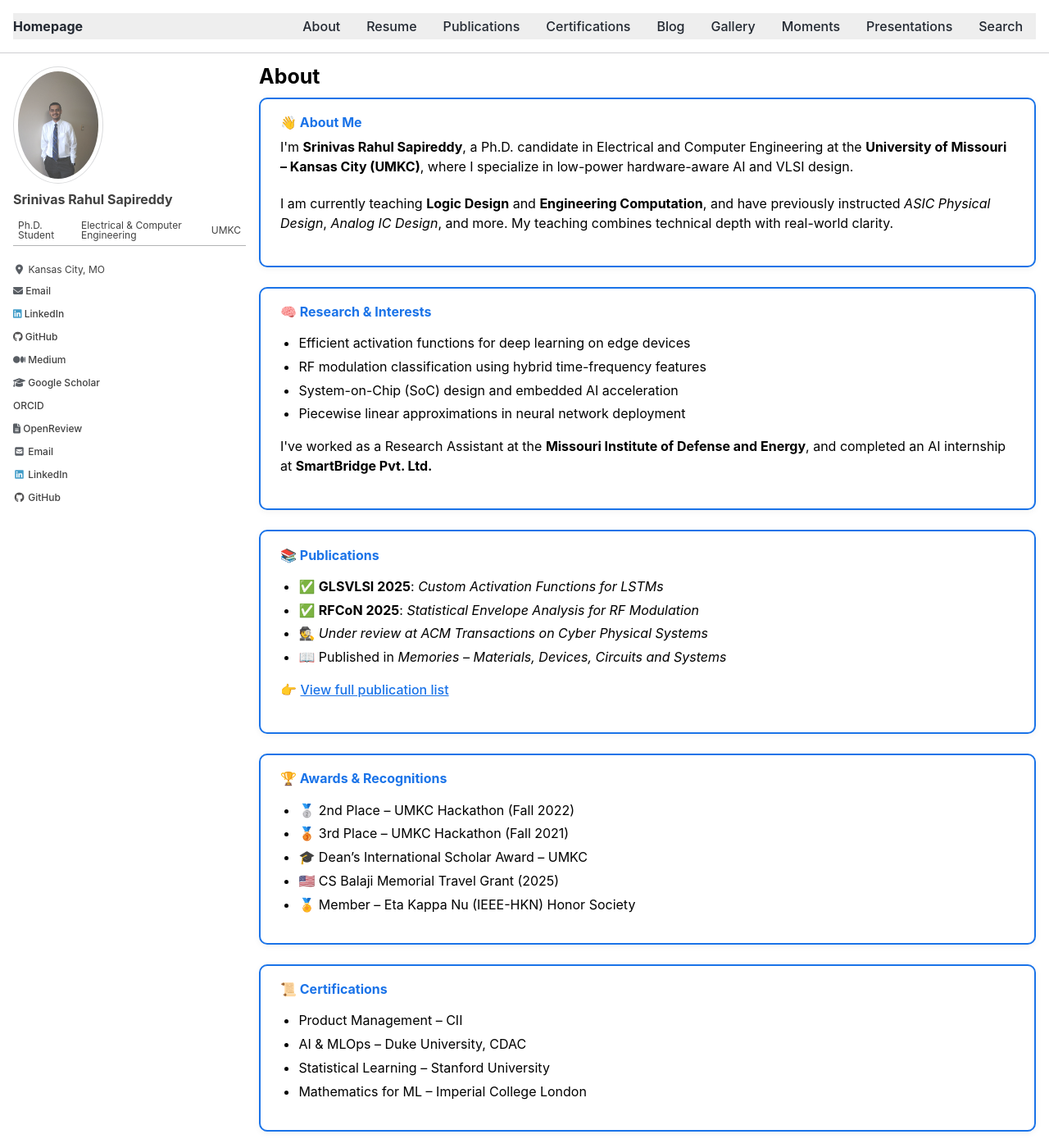
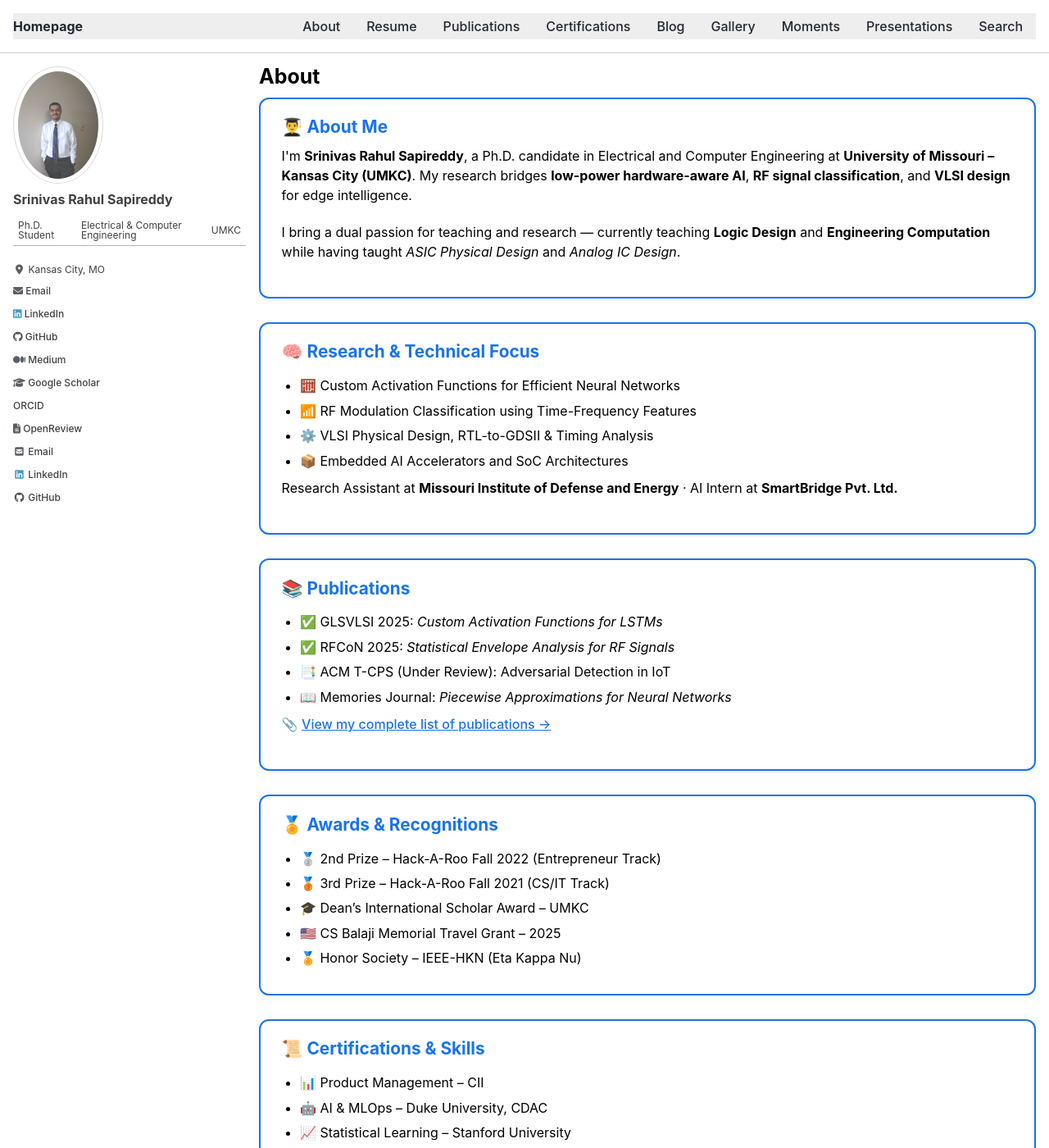
Before and after one commit to srsapireddy/srsapireddy.github.io, a Jekyll site: the page built from _pages/about.md, in a window 1280 px wide and 1400 px high. Shown: the whole window at 82% size. Built offline with Jekyll 4.4.1, drawn with Linux system fonts in a browser that asks for light colours; cached includes are drawn as plain includes; nearby versions of some CDN libraries; some of the changed text lies outside the part shown.

Commit message:
Update about.md

```diff
--- a/_pages/about.md
+++ b/_pages/about.md
@@ -8,31 +8,43 @@ author_profile: true
 <style>
 :root {
   --blue: #1a73e8;
-  --lightblue: #ffffff;
-  --border-radius: 10px;
+  --bg: #ffffff;
+  --hover: #e9f3ff;
   --shadow: 0 2px 8px rgba(0, 0, 0, 0.05);
+  --radius: 12px;
 }
 
 .about-section {
   border: 2px solid var(--blue);
-  background: var(--lightblue);
-  padding: 1.2rem 1.5rem;
-  margin-bottom: 1.5rem;
-  border-radius: var(--border-radius);
+  background: var(--bg);
+  padding: 1.4rem 1.6rem;
+  margin-bottom: 1.8rem;
+  border-radius: var(--radius);
   box-shadow: var(--shadow);
+  transition: 0.3s ease-in-out;
+}
+
+.about-section:hover {
+  background: var(--hover);
+  transform: scale(1.01);
 }
 
 .about-section h3 {
   margin-top: 0;
   color: var(--blue);
+  font-size: 1.3rem;
+  display: flex;
+  align-items: center;
+  gap: 0.5rem;
 }
 
 .about-section ul {
   padding-left: 1.4rem;
+  margin-bottom: 0.6rem;
 }
 
 .about-section li {
-  margin-bottom: 0.3rem;
+  margin-bottom: 0.4rem;
 }
 
 a {
@@ -46,70 +58,73 @@ a:hover {
 </style>
 
 <div class="about-section">
-<h3>👋 About Me</h3>
+<h3>👨‍🎓 About Me</h3>
 <p>
-I'm <strong>Srinivas Rahul Sapireddy</strong>, a Ph.D. candidate in Electrical and Computer Engineering at the <strong>University of Missouri – Kansas City (UMKC)</strong>, where I specialize in low-power hardware-aware AI and VLSI design.
+I'm <strong>Srinivas Rahul Sapireddy</strong>, a Ph.D. candidate in Electrical and Computer Engineering at <strong>University of Missouri – Kansas City (UMKC)</strong>. My research bridges <strong>low-power hardware-aware AI</strong>, <strong>RF signal classification</strong>, and <strong>VLSI design</strong> for edge intelligence.
 </p>
 <p>
-I am currently teaching <strong>Logic Design</strong> and <strong>Engineering Computation</strong>, and have previously instructed <em>ASIC Physical Design</em>, <em>Analog IC Design</em>, and more. My teaching combines technical depth with real-world clarity.
+I bring a dual passion for teaching and research — currently teaching <strong>Logic Design</strong> and <strong>Engineering Computation</strong> while having taught <em>ASIC Physical Design</em> and <em>Analog IC Design</em>.
 </p>
 </div>
 
 <div class="about-section">
-<h3>🧠 Research & Interests</h3>
+<h3>🧠 Research & Technical Focus</h3>
 <ul>
-  <li>Efficient activation functions for deep learning on edge devices</li>
-  <li>RF modulation classification using hybrid time-frequency features</li>
-  <li>System-on-Chip (SoC) design and embedded AI acceleration</li>
-  <li>Piecewise linear approximations in neural network deployment</li>
+  <li>🧮 Custom Activation Functions for Efficient Neural Networks</li>
+  <li>📶 RF Modulation Classification using Time-Frequency Features</li>
+  <li>⚙️ VLSI Physical Design, RTL-to-GDSII & Timing Analysis</li>
+  <li>📦 Embedded AI Accelerators and SoC Architectures</li>
 </ul>
 <p>
-I've worked as a Research Assistant at the <strong>Missouri Institute of Defense and Energy</strong>, and completed an AI internship at <strong>SmartBridge Pvt. Ltd.</strong>
+Research Assistant at <strong>Missouri Institute of Defense and Energy</strong> · AI Intern at <strong>SmartBridge Pvt. Ltd.</strong>
 </p>
 </div>
 
 <div class="about-section">
 <h3>📚 Publications</h3>
 <ul>
-  <li>✅ <strong>GLSVLSI 2025</strong>: <em>Custom Activation Functions for LSTMs</em></li>
-  <li>✅ <strong>RFCoN 2025</strong>: <em>Statistical Envelope Analysis for RF Modulation</em></li>
-  <li>🕵️ <em>Under review at ACM Transactions on Cyber Physical Systems</em></li>
-  <li>📖 Published in <em>Memories – Materials, Devices, Circuits and Systems</em></li>
+  <li>✅ GLSVLSI 2025: <em>Custom Activation Functions for LSTMs</em></li>
+  <li>✅ RFCoN 2025: <em>Statistical Envelope Analysis for RF Signals</em></li>
+  <li>📑 ACM T-CPS (Under Review): Adversarial Detection in IoT</li>
+  <li>📖 Memories Journal: <em>Piecewise Approximations for Neural Networks</em></li>
 </ul>
-<p>👉 <a href="/publications/">View full publication list</a></p>
+<p>📎 <a href="/publications/">View my complete list of publications →</a></p>
 </div>
 
 <div class="about-section">
-<h3>🏆 Awards & Recognitions</h3>
+<h3>🏅 Awards & Recognitions</h3>
 <ul>
-  <li>🥈 2nd Place – UMKC Hackathon (Fall 2022)</li>
-  <li>🥉 3rd Place – UMKC Hackathon (Fall 2021)</li>
+  <li>🥈 2nd Prize – Hack-A-Roo Fall 2022 (Entrepreneur Track)</li>
+  <li>🥉 3rd Prize – Hack-A-Roo Fall 2021 (CS/IT Track)</li>
   <li>🎓 Dean’s International Scholar Award – UMKC</li>
-  <li>🇺🇸 CS Balaji Memorial Travel Grant (2025)</li>
-  <li>🏅 Member – Eta Kappa Nu (IEEE-HKN) Honor Society</li>
+  <li>🇺🇸 CS Balaji Memorial Travel Grant – 2025</li>
+  <li>🏅 Honor Society – IEEE-HKN (Eta Kappa Nu)</li>
 </ul>
 </div>
 
 <div class="about-section">
-<h3>📜 Certifications</h3>
+<h3>📜 Certifications & Skills</h3>
 <ul>
-  <li>Product Management – CII</li>
-  <li>AI & MLOps – Duke University, CDAC</li>
-  <li>Statistical Learning – Stanford University</li>
-  <li>Mathematics for ML – Imperial College London</li>
+  <li>📊 Product Management – CII</li>
+  <li>🤖 AI & MLOps – Duke University, CDAC</li>
+  <li>📈 Statistical Learning – Stanford University</li>
+  <li>📐 Math for ML – Imperial College London</li>
+</ul>
+<p>💼 Hands-on with: Verilog, Yosys, OpenSTA, Docker, TensorFlow Lite, PyTorch, Scikit-learn</p>
+</div>
+
+<div class="about-section">
+<h3>🌐 Let’s Connect</h3>
+<ul>
+  <li>🔗 GitHub: <a href="https://github.com/srsapireddy" target="_blank">github.com/srsapireddy</a></li>
+  <li>🎓 Google Scholar: <a href="https://scholar.google.com/citations?user=08fgpdIAAAAJ" target="_blank">My Publications</a></li>
+  <li>🧬 ORCID: <a href="https://orcid.org/0000-0002-9898-6810" target="_blank">0000-0002-9898-6810</a></li>
+  <li>📝 Medium: <a href="https://medium.com/@srsapireddy" target="_blank">Blog Articles</a></li>
+  <li>📄 OpenReview: <a href="https://openreview.net/profile?id=~Srinivas_Rahul_Sapireddy1" target="_blank">View Profile</a></li>
 </ul>
 </div>
 
 <div class="about-section">
-<h3>📬 Let’s Connect</h3>
-<ul>
-  <li>💻 GitHub: <a href="https://github.com/srsapireddy" target="_blank">@srsapireddy</a></li>
-  <li>📖 Google Scholar: <a href="https://scholar.google.com/citations?user=08fgpdIAAAAJ&hl=en" target="_blank">View Profile</a></li>
-  <li>🧬 ORCID: <a href="https://orcid.org/0000-0002-9898-6810" target="_blank">0000-0002-9898-6810</a></li>
-  <li>📝 OpenReview: <a href="https://openreview.net/profile?id=~Srinivas_Rahul_Sapireddy1" target="_blank">Profile</a></li>
-</ul>
+<h3>🚀 Open to Collaborate</h3>
+<p>If you're working on <strong>efficient edge AI</strong>, <strong>signal intelligence</strong>, or <strong>hardware-software co-design</strong>, let’s connect. I’m always open to collaboration, mentorship, and research discussions.</p>
 </div>
-
-<div class="about-section">
-<p>I’m always open to collaborative opportunities in <strong>hardware-aware ML</strong>, <strong>RF signal processing</strong>, and <strong>edge-AI deployment</strong>. Feel free to connect or collaborate!</p>
-</div>
```
